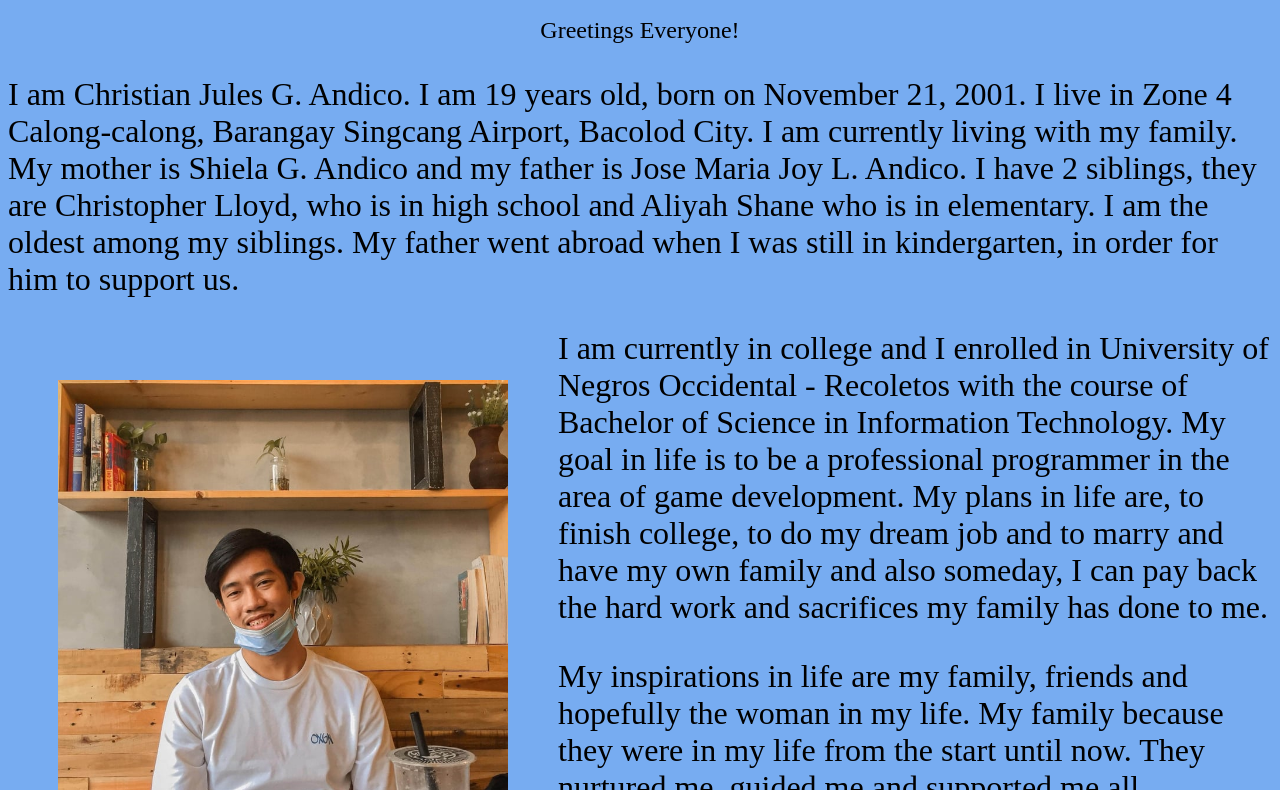
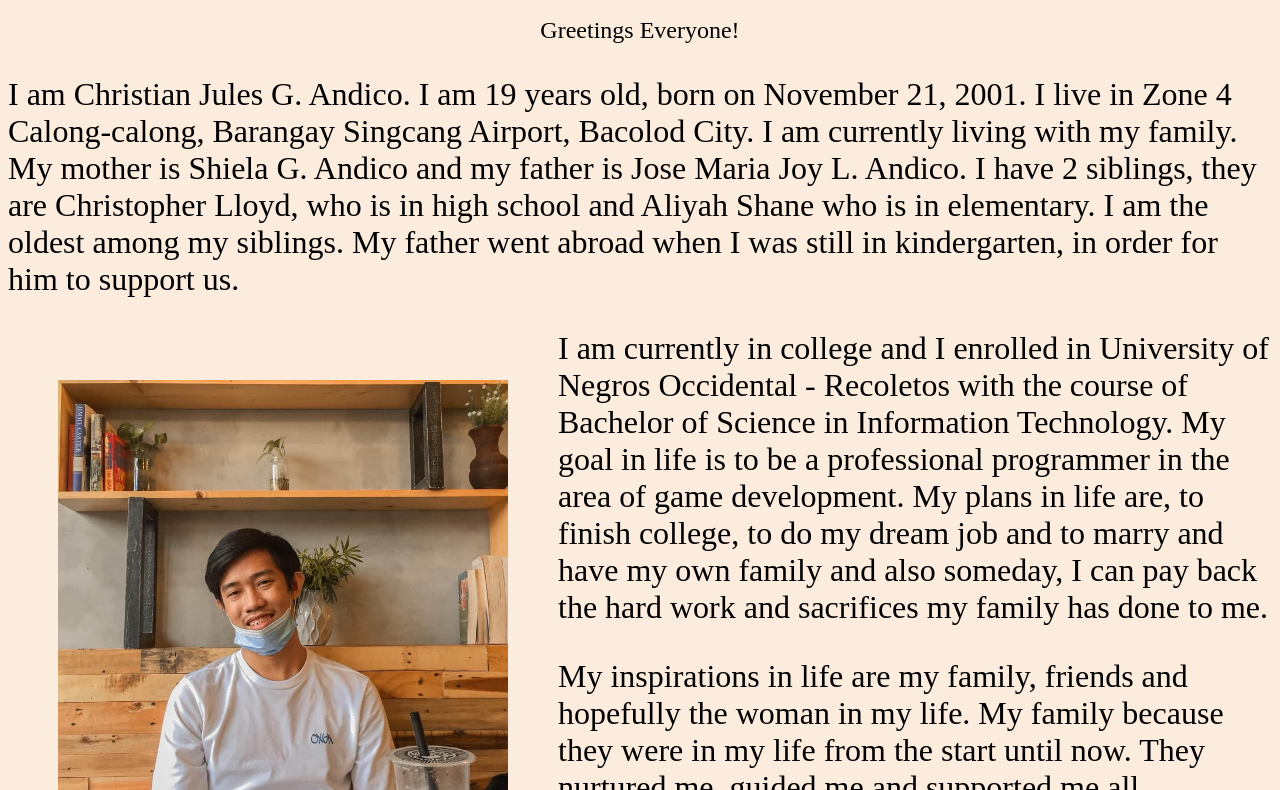
Before and after one commit to Julessszxc/web, a plain HTML site: page index.html in a window 1280 px wide. Shown: the part 102-892 px from the top of the page. Drawn offline with Linux system fonts and the light colour scheme.

Commit message:
Update index.html

```diff
--- a/index.html
+++ b/index.html
@@ -5,7 +5,7 @@
 	<link rel="stylesheet" type="text/css" href="styles.css">
 <!--Internal-->
 <style>
-body {background-color: #77acf1;}
+body {background-color: #fcecdd;}
 </style>
 <title>Welcome!</title>
 </head>
```
